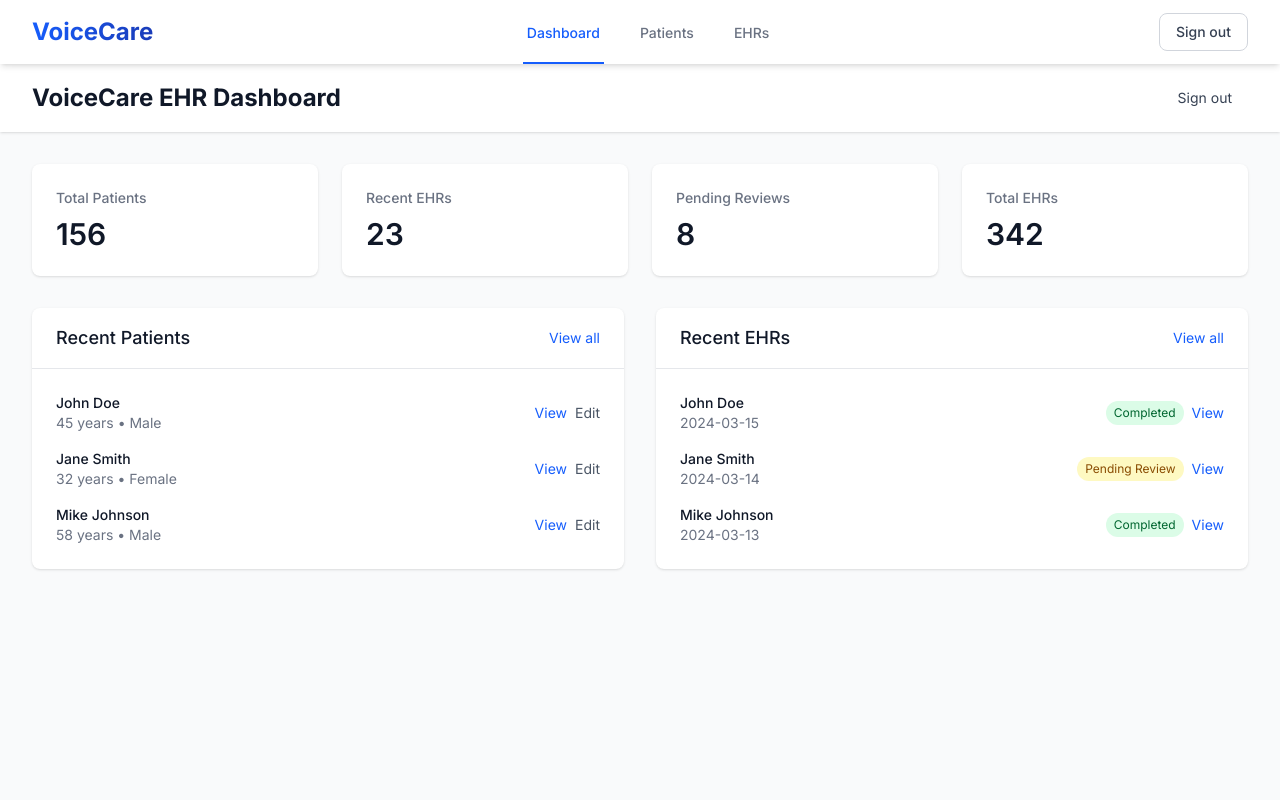
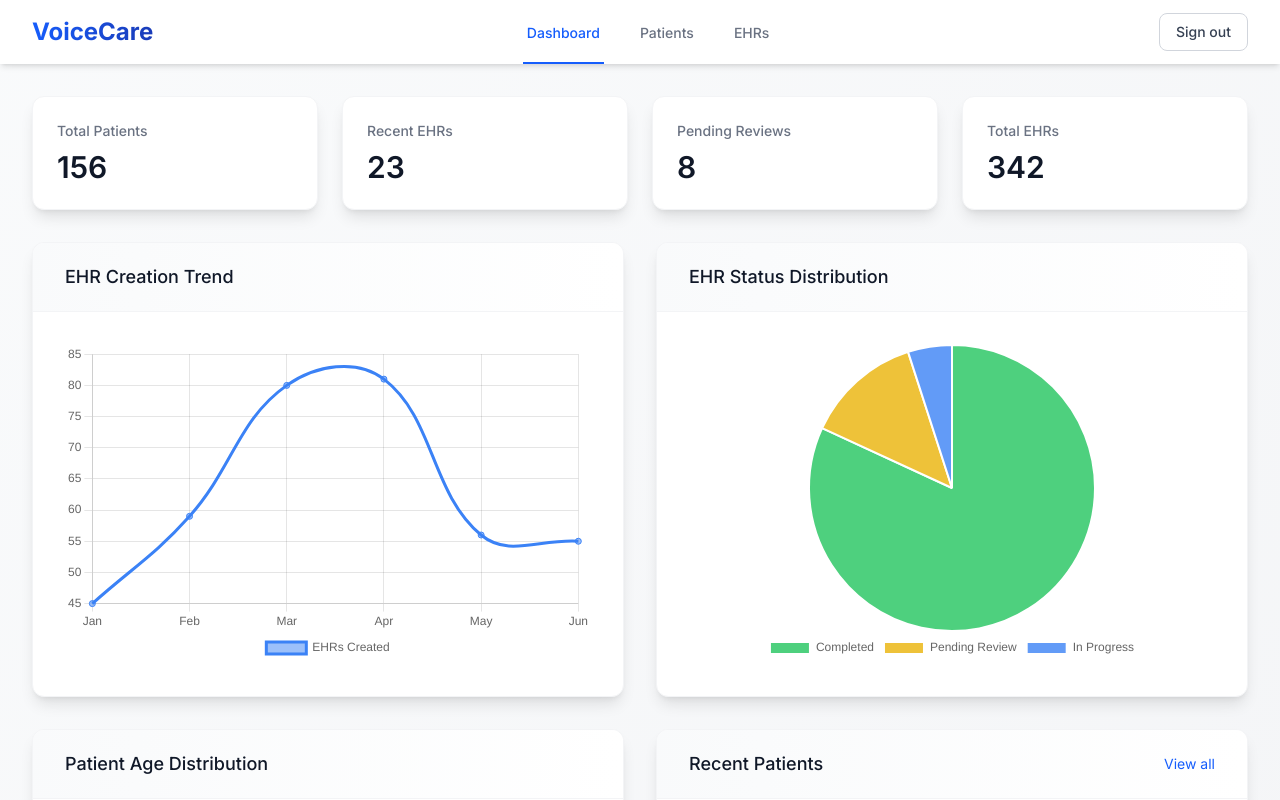
Before and after one commit to Voice-to-EHR-Tietoevry-Oamk/voice-to-ehr, a Next.js app in the folder frontend/: page /dashboard in a window 1280 px wide. Shown: the top 800 px of the page. Built offline with nearby package versions, Linux system fonts and the light colour scheme; sample sign-in values are in the browser's storage.

Commit message:
Enhance Dashboard component by integrating chart.js for visual data representation, adding EHR creation trend, status distribution, and patient age distribution charts. Improve layout and styling for better user experience.

```diff
--- a/frontend/app/dashboard/page.tsx
+++ b/frontend/app/dashboard/page.tsx
@@ -3,6 +3,31 @@
 import { useState, useEffect } from 'react';
 import { useRouter } from 'next/navigation';
 import Link from 'next/link';
+import {
+  Chart as ChartJS,
+  CategoryScale,
+  LinearScale,
+  PointElement,
+  LineElement,
+  Title,
+  Tooltip,
+  Legend,
+  ArcElement,
+  BarElement,
+} from 'chart.js';
+import { Line, Pie, Bar } from 'react-chartjs-2';
+
+ChartJS.register(
+  CategoryScale,
+  LinearScale,
+  PointElement,
+  LineElement,
+  Title,
+  Tooltip,
+  Legend,
+  ArcElement,
+  BarElement
+);
 
 interface DashboardStats {
   totalPatients: number;
@@ -87,61 +112,137 @@ export default function Dashboard() {
     );
   }
 
+  // Chart data
+  const ehrTrendData = {
+    labels: ['Jan', 'Feb', 'Mar', 'Apr', 'May', 'Jun'],
+    datasets: [
+      {
+        label: 'EHRs Created',
+        data: [45, 59, 80, 81, 56, 55],
+        borderColor: 'rgb(59, 130, 246)',
+        backgroundColor: 'rgba(59, 130, 246, 0.5)',
+        tension: 0.4,
+      },
+    ],
+  };
+
+  const ehrStatusData = {
+    labels: ['Completed', 'Pending Review', 'In Progress'],
+    datasets: [
+      {
+        data: [280, 45, 17],
+        backgroundColor: [
+          'rgba(34, 197, 94, 0.8)',
+          'rgba(234, 179, 8, 0.8)',
+          'rgba(59, 130, 246, 0.8)',
+        ],
+      },
+    ],
+  };
+
+  const patientAgeData = {
+    labels: ['18-30', '31-45', '46-60', '61+'],
+    datasets: [
+      {
+        label: 'Patients by Age Group',
+        data: [45, 62, 38, 11],
+        backgroundColor: 'rgba(59, 130, 246, 0.5)',
+      },
+    ],
+  };
+
+  const chartOptions = {
+    responsive: true,
+    maintainAspectRatio: false,
+    plugins: {
+      legend: {
+        position: 'bottom' as const,
+      },
+    },
+  };
+
   return (
-    <div className="min-h-screen bg-gray-50">
-      {/* Header */}
-      <header className="bg-white shadow-sm">
-        <div className="max-w-7xl mx-auto px-4 sm:px-6 lg:px-8 py-4 flex justify-between items-center">
-          <h1 className="text-2xl font-bold text-gray-900">VoiceCare EHR Dashboard</h1>
-          <button
-            onClick={() => {
-              localStorage.removeItem('user');
-              router.push('/');
-            }}
-            className="px-4 py-2 text-sm text-gray-700 hover:text-gray-900"
-          >
-            Sign out
-          </button>
-        </div>
-      </header>
-
+    <div className="min-h-screen bg-gradient-to-br from-gray-50 to-gray-100">
       <main className="max-w-7xl mx-auto px-4 sm:px-6 lg:px-8 py-8">
         {/* Stats Grid */}
         <div className="grid grid-cols-1 md:grid-cols-2 lg:grid-cols-4 gap-6 mb-8">
-          <div className="bg-white rounded-lg shadow p-6">
+          <div className="bg-white shadow-lg rounded-xl overflow-hidden border border-gray-100 hover:shadow-xl transition-shadow duration-300">
+            <div className="p-6">
               <h3 className="text-sm font-medium text-gray-500">Total Patients</h3>
               <p className="mt-2 text-3xl font-semibold text-gray-900">{stats.totalPatients}</p>
             </div>
-          <div className="bg-white rounded-lg shadow p-6">
+          </div>
+          <div className="bg-white shadow-lg rounded-xl overflow-hidden border border-gray-100 hover:shadow-xl transition-shadow duration-300">
+            <div className="p-6">
               <h3 className="text-sm font-medium text-gray-500">Recent EHRs</h3>
               <p className="mt-2 text-3xl font-semibold text-gray-900">{stats.recentEhrs}</p>
             </div>
-          <div className="bg-white rounded-lg shadow p-6">
+          </div>
+          <div className="bg-white shadow-lg rounded-xl overflow-hidden border border-gray-100 hover:shadow-xl transition-shadow duration-300">
+            <div className="p-6">
               <h3 className="text-sm font-medium text-gray-500">Pending Reviews</h3>
               <p className="mt-2 text-3xl font-semibold text-gray-900">{stats.pendingReviews}</p>
             </div>
-          <div className="bg-white rounded-lg shadow p-6">
+          </div>
+          <div className="bg-white shadow-lg rounded-xl overflow-hidden border border-gray-100 hover:shadow-xl transition-shadow duration-300">
+            <div className="p-6">
               <h3 className="text-sm font-medium text-gray-500">Total EHRs</h3>
               <p className="mt-2 text-3xl font-semibold text-gray-900">{stats.totalEhrs}</p>
             </div>
           </div>
+        </div>
 
-        {/* Main Content Grid */}
-        <div className="grid grid-cols-1 lg:grid-cols-2 gap-8">
+        {/* Charts Grid */}
+        <div className="grid grid-cols-1 lg:grid-cols-2 gap-8 mb-8">
+          <div className="bg-white shadow-lg rounded-xl overflow-hidden border border-gray-100 hover:shadow-xl transition-shadow duration-300">
+            <div className="px-8 py-5 border-b border-gray-100 bg-gradient-to-r from-gray-50 to-white">
+              <h2 className="text-lg font-medium text-gray-900">EHR Creation Trend</h2>
+            </div>
+            <div className="p-8">
+              <div className="h-80">
+                <Line options={chartOptions} data={ehrTrendData} />
+              </div>
+            </div>
+          </div>
+
+          <div className="bg-white shadow-lg rounded-xl overflow-hidden border border-gray-100 hover:shadow-xl transition-shadow duration-300">
+            <div className="px-8 py-5 border-b border-gray-100 bg-gradient-to-r from-gray-50 to-white">
+              <h2 className="text-lg font-medium text-gray-900">EHR Status Distribution</h2>
+            </div>
+            <div className="p-8">
+              <div className="h-80">
+                <Pie options={chartOptions} data={ehrStatusData} />
+              </div>
+            </div>
+          </div>
+        </div>
+
+        <div className="grid grid-cols-1 lg:grid-cols-2 gap-8 mb-8">
+          <div className="bg-white shadow-lg rounded-xl overflow-hidden border border-gray-100 hover:shadow-xl transition-shadow duration-300">
+            <div className="px-8 py-5 border-b border-gray-100 bg-gradient-to-r from-gray-50 to-white">
+              <h2 className="text-lg font-medium text-gray-900">Patient Age Distribution</h2>
+            </div>
+            <div className="p-8">
+              <div className="h-80">
+                <Bar options={chartOptions} data={patientAgeData} />
+              </div>
+            </div>
+          </div>
+
           {/* Recent Patients */}
-          <div className="bg-white rounded-lg shadow">
-            <div className="px-6 py-4 border-b border-gray-200">
+          <div className="bg-white shadow-lg rounded-xl overflow-hidden border border-gray-100 hover:shadow-xl transition-shadow duration-300">
+            <div className="px-8 py-5 border-b border-gray-100 bg-gradient-to-r from-gray-50 to-white">
               <div className="flex justify-between items-center">
                 <h2 className="text-lg font-medium text-gray-900">Recent Patients</h2>
-                <Link href="/patients" className="text-sm text-blue-600 hover:text-blue-500">
+                <Link href="/patients" className="text-sm text-blue-600 hover:text-blue-500 transition-colors">
                   View all
                 </Link>
               </div>
             </div>
-            <div className="p-6">
+            <div className="p-8">
               <div className="space-y-4">
                 {recentPatients.map((patient) => (
-                  <div key={patient.id} className="flex items-center justify-between">
+                  <div key={patient.id} className="flex items-center justify-between p-3 bg-gray-50 rounded-lg">
                     <div>
                       <p className="text-sm font-medium text-gray-900">{patient.name}</p>
                       <p className="text-sm text-gray-500">
@@ -151,13 +252,13 @@ export default function Dashboard() {
                     <div className="flex space-x-2">
                       <Link
                         href={`/patient/${patient.id}`}
-                        className="text-sm text-blue-600 hover:text-blue-500"
+                        className="text-sm text-blue-600 hover:text-blue-500 transition-colors"
                       >
                         View
                       </Link>
                       <Link
                         href={`/patient/${patient.id}/edit`}
-                        className="text-sm text-gray-600 hover:text-gray-500"
+                        className="text-sm text-gray-600 hover:text-gray-500 transition-colors"
                       >
                         Edit
                       </Link>
@@ -167,21 +268,22 @@ export default function Dashboard() {
               </div>
             </div>
           </div>
+        </div>
 
         {/* Recent EHRs */}
-          <div className="bg-white rounded-lg shadow">
-            <div className="px-6 py-4 border-b border-gray-200">
+        <div className="bg-white shadow-lg rounded-xl overflow-hidden border border-gray-100 hover:shadow-xl transition-shadow duration-300">
+          <div className="px-8 py-5 border-b border-gray-100 bg-gradient-to-r from-gray-50 to-white">
             <div className="flex justify-between items-center">
               <h2 className="text-lg font-medium text-gray-900">Recent EHRs</h2>
-                <Link href="/ehrs" className="text-sm text-blue-600 hover:text-blue-500">
+              <Link href="/ehrs" className="text-sm text-blue-600 hover:text-blue-500 transition-colors">
                 View all
               </Link>
             </div>
           </div>
-            <div className="p-6">
+          <div className="p-8">
             <div className="space-y-4">
               {recentEhrs.map((ehr) => (
-                  <div key={ehr.id} className="flex items-center justify-between">
+                <div key={ehr.id} className="flex items-center justify-between p-3 bg-gray-50 rounded-lg">
                   <div>
                     <p className="text-sm font-medium text-gray-900">{ehr.patientName}</p>
                     <p className="text-sm text-gray-500">{ehr.date}</p>
@@ -194,7 +296,7 @@ export default function Dashboard() {
                     </span>
                     <Link
                       href={`/ehr/${ehr.id}`}
-                        className="text-sm text-blue-600 hover:text-blue-500"
+                      className="text-sm text-blue-600 hover:text-blue-500 transition-colors"
                     >
                       View
                     </Link>
@@ -204,7 +306,6 @@ export default function Dashboard() {
             </div>
           </div>
         </div>
-        </div>
       </main>
     </div>
   );
```
Lines whose indentation alone changed are shown as unchanged.
